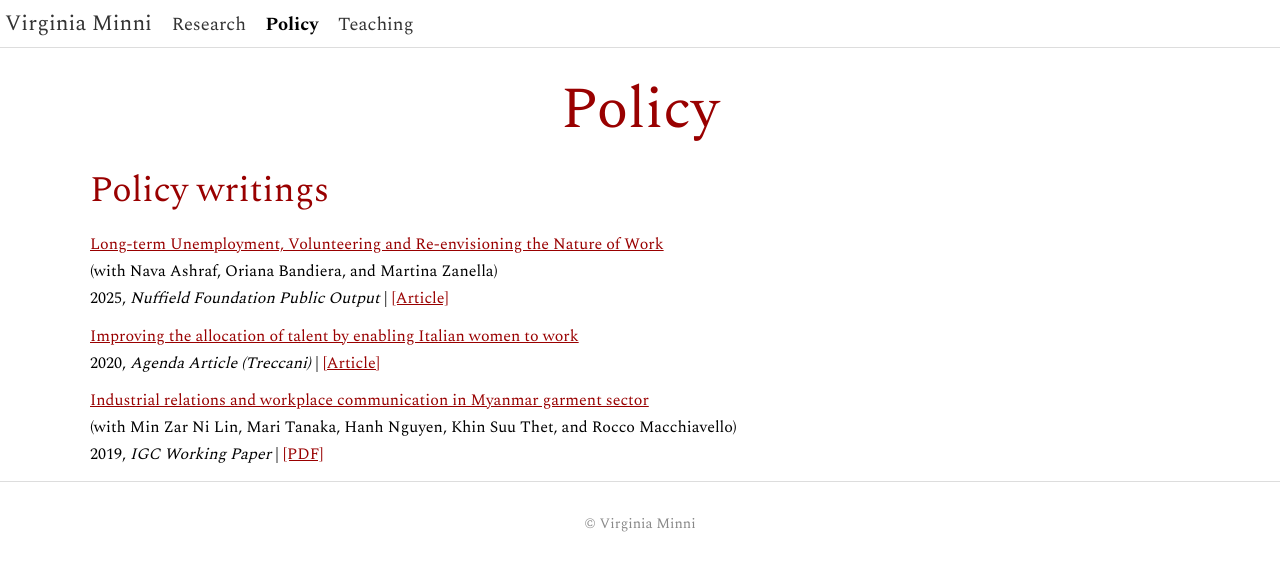
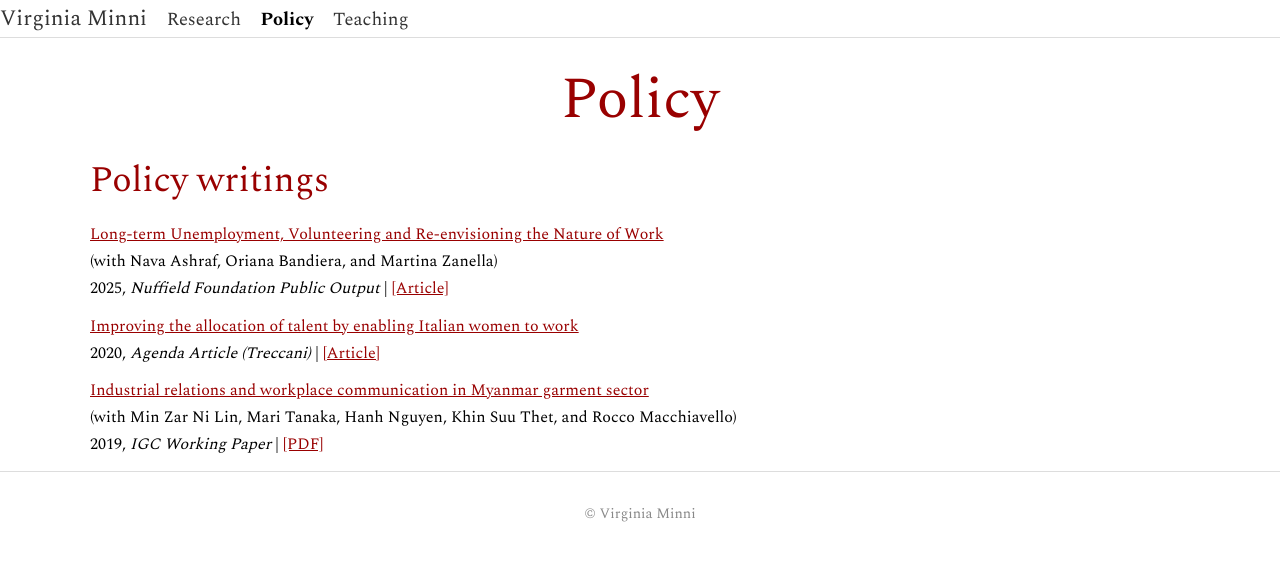
Before and after one commit to virginiaminni/virginiaminni.github.io, a Jekyll site: the page built from policy.md, in a window 1280 px wide. Shown: the top 571 px of the page. Built offline with Jekyll 4.4.1, drawn with Linux system fonts in a browser that asks for light colours.

Commit message:
Update main.css

```diff
--- a/assets/css/main.css
+++ b/assets/css/main.css
@@ -15,7 +15,7 @@ header {
     font-family: 'Spectral', serif;
     justify-content: space-between;
     align-items: center;
-    padding: 5px 5px;
+    padding: 0px 0px;
     font-size: 18.5px;
     border-bottom: 1px solid #ddd;
 }
```
